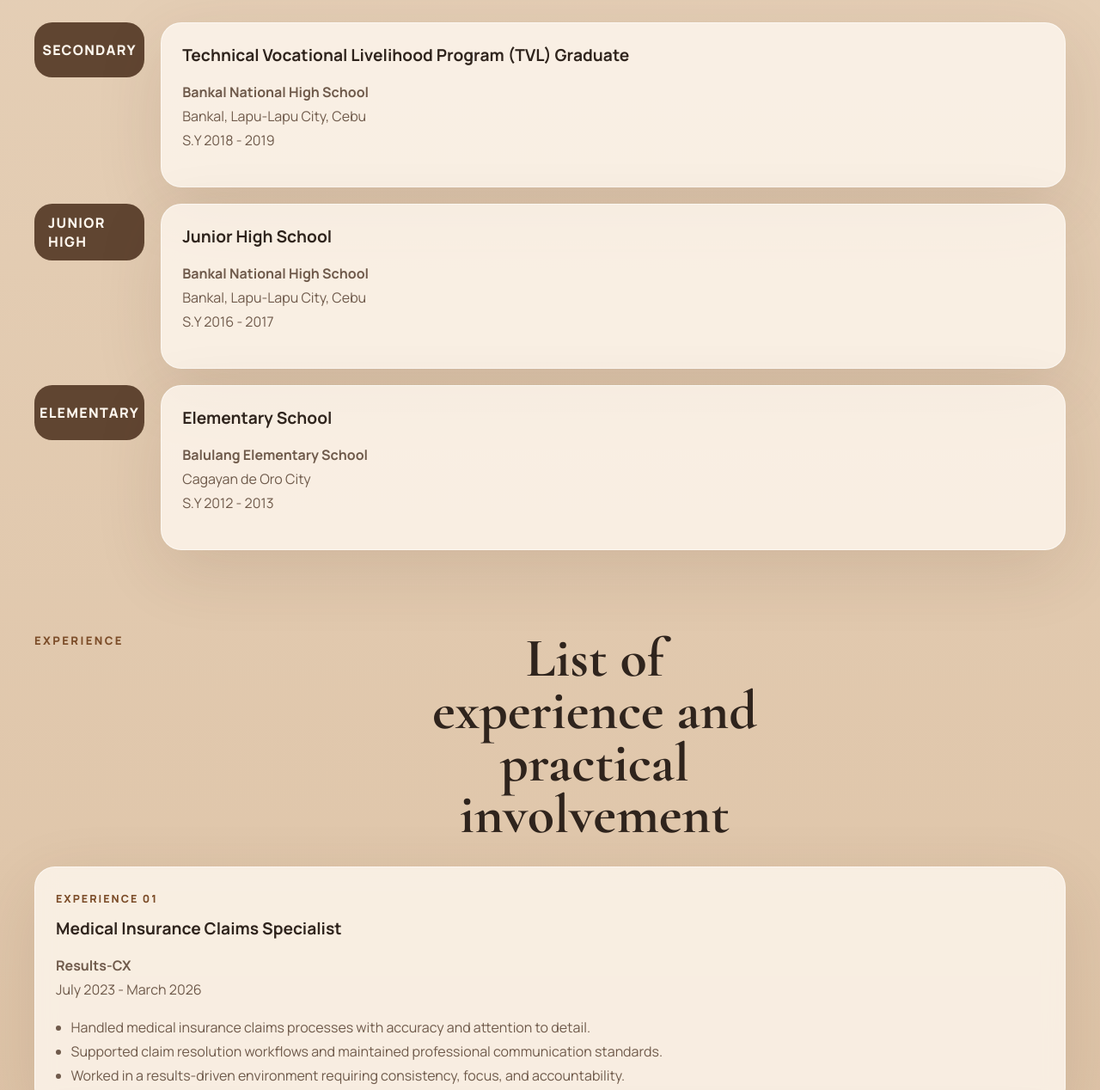
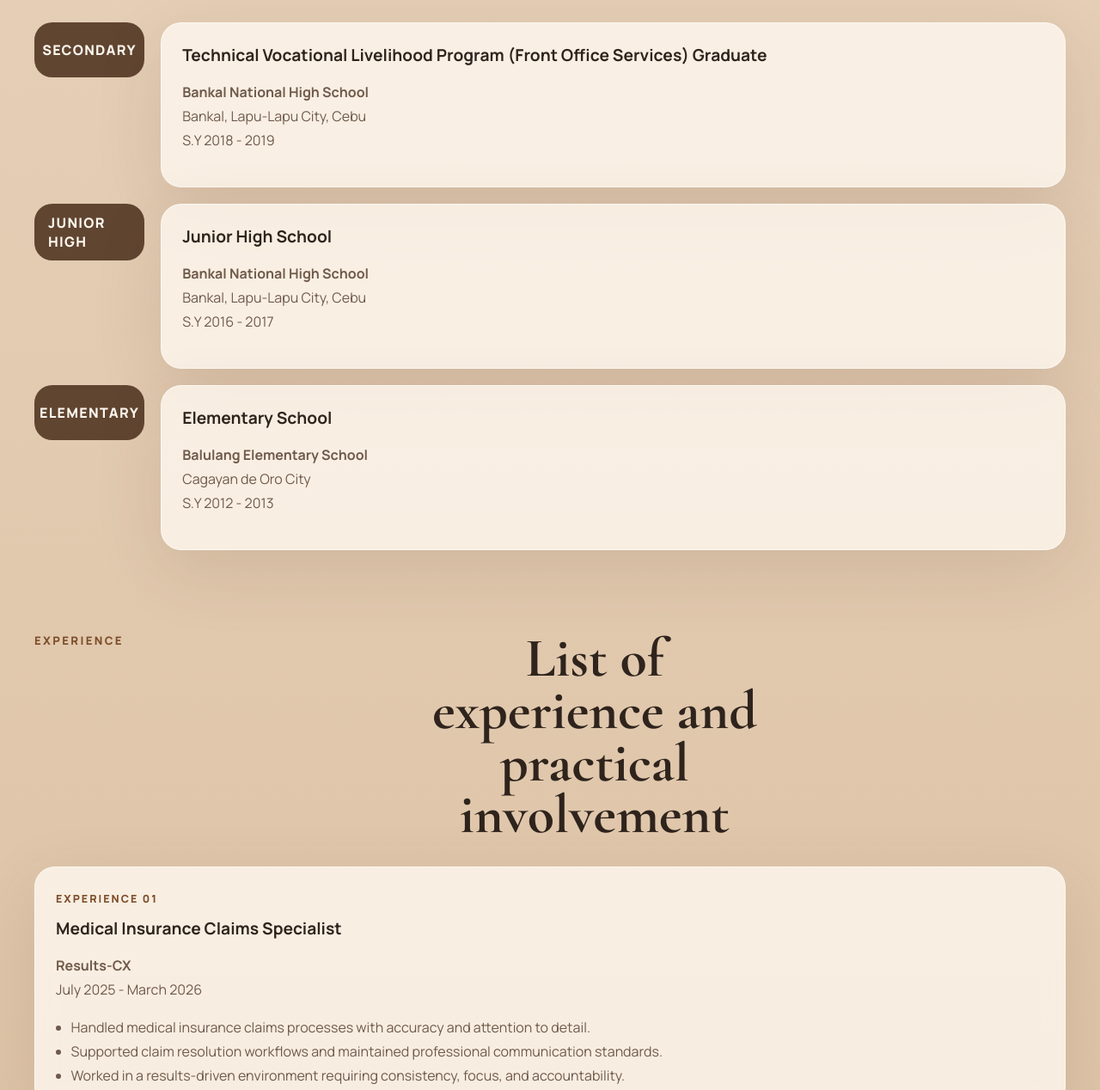
Before and after one commit to Marcpro1221/Francis-Portfolio, a website: page index.html in a window 1280 px wide. Shown: the part 3827-5095 px from the top of the page at 86% size. Drawn offline with nearby package versions, Linux system fonts and the light colour scheme.

Commit message:
updated label

```diff
--- a/index.html
+++ b/index.html
@@ -243,7 +243,7 @@
         <article class="timeline-item reveal">
           <span class="timeline-year">Secondary</span>
           <div class="timeline-card">
-            <h3>Technical Vocational Livelihood Program (TVL) Graduate</h3>
+            <h3>Technical Vocational Livelihood Program (Front Office Services) Graduate</h3>
             <p>
               <strong>Bankal National High School</strong><br>
               Bankal, Lapu-Lapu City, Cebu<br>
@@ -286,7 +286,7 @@
         <article class="card reveal">
           <span class="card-tag">Experience 01</span>
           <h3>Medical Insurance Claims Specialist</h3>
-          <p><strong>Results-CX</strong><br>July 2023 - March 2026</p>
+          <p><strong>Results-CX</strong><br>July 2025 - March 2026</p>
           <ul class="detail-list">
             <li>Handled medical insurance claims processes with accuracy and attention to detail.</li>
             <li>Supported claim resolution workflows and maintained professional communication standards.</li>
```
